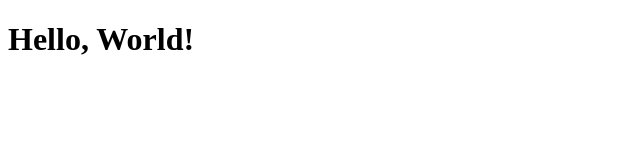
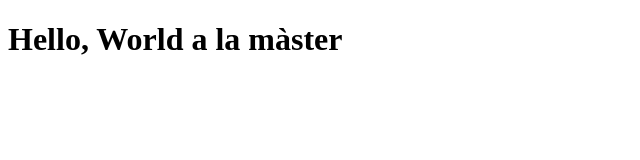
Before and after one commit to Eriic06/git_entorn_grafic, a plain HTML site: page index.html in a window 1280 px wide. Shown: the whole page, without its empty margins (0-640 px from the left). Drawn offline with Linux system fonts and the light colour scheme.

Commit message:
index.html editat a la branca master

```diff
--- a/index.html
+++ b/index.html
@@ -4,6 +4,6 @@
 
     </head>
     <body>
-            <h1>Hello, World!</h1>
+            <h1>Hello, World a la màster</h1>
     </body>
 </html>
```
